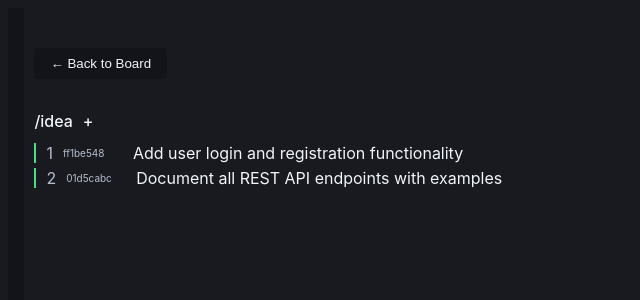
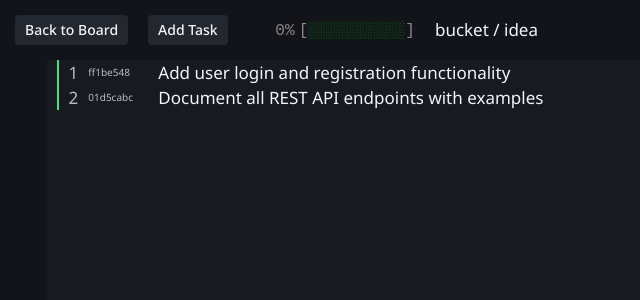
Before and after one commit to rpaillan/text4you, a React (Vite) app: page / in a window 1280 px wide. Both pictures are taken after a click on the element "idea". Shown: the top 300 px of the page, without its empty margins (0-640 px from the left). Built offline with nearby package versions, Linux system fonts and the light colour scheme.

Commit message:
Added app header and new font

```diff
--- a/index.html
+++ b/index.html
@@ -7,6 +7,7 @@
     <style>
       @import url('https://fonts.googleapis.com/css2?family=Noto+Sans:ital,wght@0,100..900;1,100..900&display=swap');
     </style>
+    <link href="https://fonts.googleapis.com/css2?family=Roboto:ital,wght@0,100..900;1,100..900&display=swap" rel="stylesheet">
     <title>Kanban Board</title>
   </head>
   <body>
--- a/src/components/Board.scss
+++ b/src/components/Board.scss
@@ -1,42 +1,12 @@
 .kanban-board {
   max-width: 120ch;
   margin: 0 auto;
-  padding: 30px 10px;
+  padding: 0 10px;
+  padding-bottom: 50px;
   min-height: 100vh;
   background-color: var(--color-bg);
 
-  .bucket-view-header {
-    display: flex;
-    align-items: center;
-    gap: 20px;
-    margin-bottom: 20px;
-    padding: 10px 0;
-    border-bottom: 1px solid var(--color-border);
 
-    .back-button {
-      padding: 8px 16px;
-      background-color: var(--color-bg-darker);
-      border: 1px solid var(--color-border);
-      border-radius: 4px;
-      cursor: pointer;
-      text-decoration: none;
-      color: var(--color-text);
-
-      &:hover {
-        background-color: var(--color-bg-hover);
-      }
-    }
-
-    h2 {
-      margin: 0;
-      color: var(--color-text);
-
-      .token-info {
-        font-size: 0.8em;
-        color: var(--color-text-muted);
-      }
-    }
-  }
 
   .no-tasks {
     padding: 20px;
--- a/src/components/Board.tsx
+++ b/src/components/Board.tsx
@@ -33,6 +33,13 @@ const KanbanBoard: React.FC = () => {
     return <div className='error'>Error: {error}</div>;
   }
   return (
+    <>
+      <div className='app-header'>
+        <div>
+          TextTask List
+        </div>
+      </div>
+
       <div className='kanban-board'>
         <div className='vertical-card-list'>
           <div className='bucket-list'>
@@ -70,6 +77,7 @@ const KanbanBoard: React.FC = () => {
           </div>
         </div>
       </div>
+    </>
   );
 };
 
--- a/src/components/BucketView.tsx
+++ b/src/components/BucketView.tsx
@@ -5,6 +5,7 @@ import { TaskView } from './Task.js';
 import { useKanbanStore } from '../store/kanbanStore.js';
 import { useNavigate } from 'react-router-dom';
 import { obfuscateTasks } from '../utils/obfuscation.js';
+import ProgressBar from './ProgressBar.js';
 
 interface BucketViewProps {
   bucket: string;
@@ -66,32 +67,27 @@ const BucketView: React.FC<BucketViewProps> = ({ bucket, token }) => {
   }
 
   return (
+    <>
+      <div className='app-header'>
+        <div className='cbutton' onClick={() => navigate('/')}>
+          Back to Board
+        </div>
+        <div className='cbutton' onClick={handleAddTask}>
+          Add Task
+        </div>
+        <div>
+          <ProgressBar tasks={bucketTasks} />
+        </div>
+        <div className={`bucket ${bucketConfig?.token ? 'protected' : ''}`}>
+          bucket / {bucketConfig?.name || bucket}
+          {bucketConfig?.token && <span className='lock-icon'>🔒</span>}
+          <div className='bucket-options'></div>
+        </div>
+      </div>
       <div className='kanban-board'>
-      <div className='bucket-view-header'>
-        <button className='back-button' onClick={() => navigate('/')}>
-          ← Back to Board
-        </button>
-      </div>
-
         <div className='vertical-card-list'>
           <div className='bucket-list'>
             <div className='bucket-wrapper'>
-            <div className={`bucket ${bucketConfig?.token ? 'protected' : ''}`}>
-              /{bucketConfig?.name || bucket}
-              {bucketConfig?.token && <span className='lock-icon'>🔒</span>}
-              <div className='bucket-options'>
-                <div
-                  className='button'
-                  onClick={handleAddTask}
-                  title={
-                    !isAuthenticated ? 'Authentication required' : 'Add task'
-                  }
-                  style={{ opacity: !isAuthenticated ? 0.5 : 1 }}
-                >
-                  +
-                </div>
-              </div>
-            </div>
               <div className='bucket-tasks'>
                 {bucketTasks.length === 0 ? (
                   <div className='no-tasks'>
@@ -114,6 +110,7 @@ const BucketView: React.FC<BucketViewProps> = ({ bucket, token }) => {
           </div>
         </div>
       </div>
+    </>
   );
 };
 
--- a/src/components/Task.scss
+++ b/src/components/Task.scss
@@ -1,8 +1,7 @@
 .task {
   display: flex;
   align-items: flex-start;
-  padding: 0;
-  margin-bottom: 5px;
+  padding: 2px 0;
   border-left: 2px solid #333;
 
   &.editing {
@@ -90,6 +89,7 @@
 
   .task-description-input {
     width: 100%;
+    height: 100%;
     min-height: 1em;
     white-space: pre-wrap;
     &:focus {
--- a/src/index.scss
+++ b/src/index.scss
@@ -23,19 +23,76 @@
   --color-warning: #facc15;
 }
 
-
 body {
   font-optical-sizing: auto;
   line-height: 125%;
-  font-family: -apple-system, BlinkMacSystemFont, 'Segoe UI', sans-serif;
+  //font-family: -apple-system, BlinkMacSystemFont, 'Segoe UI', sans-serif;
+  font-family: "Noto Sans", sans-serif;
+  line-height: 1.25;
   -webkit-font-smoothing: antialiased;
   -moz-osx-font-smoothing: grayscale;
   color: var(--color-text-primary);
-  font-size: 16px;
+  font-size: 17px;
   background-color: var(--color-bg);
+  padding: 0;
+  margin: 0;
 }
 
 code {
   font-family:
     source-code-pro, Menlo, Monaco, Consolas, 'Courier New', monospace;
 }
+
+* {
+  -webkit-font-smoothing: antialiased;
+  -moz-osx-font-smoothing: grayscale;
+  text-rendering: optimizelegibility;
+}
+
+ol {
+  list-style: decimal;
+  padding-left: 1em;
+}
+
+ul {
+  list-style: disc;
+  padding-left: 1em;
+}
+
+li::marker {
+  color: var(--color-warning);
+}
+
+b {
+  color: var(--color-warning);
+}
+
+
+.task-description-input {
+  div {
+    background-color: transparent !important;
+  }
+}
+
+.app-header {
+  display: flex;
+  align-items: center;
+  gap: 20px;
+  padding: 15px;
+  border-bottom: 1px solid var(--color-border);
+}
+
+.cbutton {
+  background-color: var(--color-bg-elevated);
+  border: 1px solid var(--color-border);
+  border-radius: 4px;
+  cursor: pointer;
+  text-decoration: none;
+  color: var(--color-text);
+  padding: 6px 10px;
+  font-size: 14px;
+  font-weight: 500;
+  &:hover {
+    background-color: var(--color-bg-active);
+  }
+}
```
Lines whose indentation alone changed are shown as unchanged.
